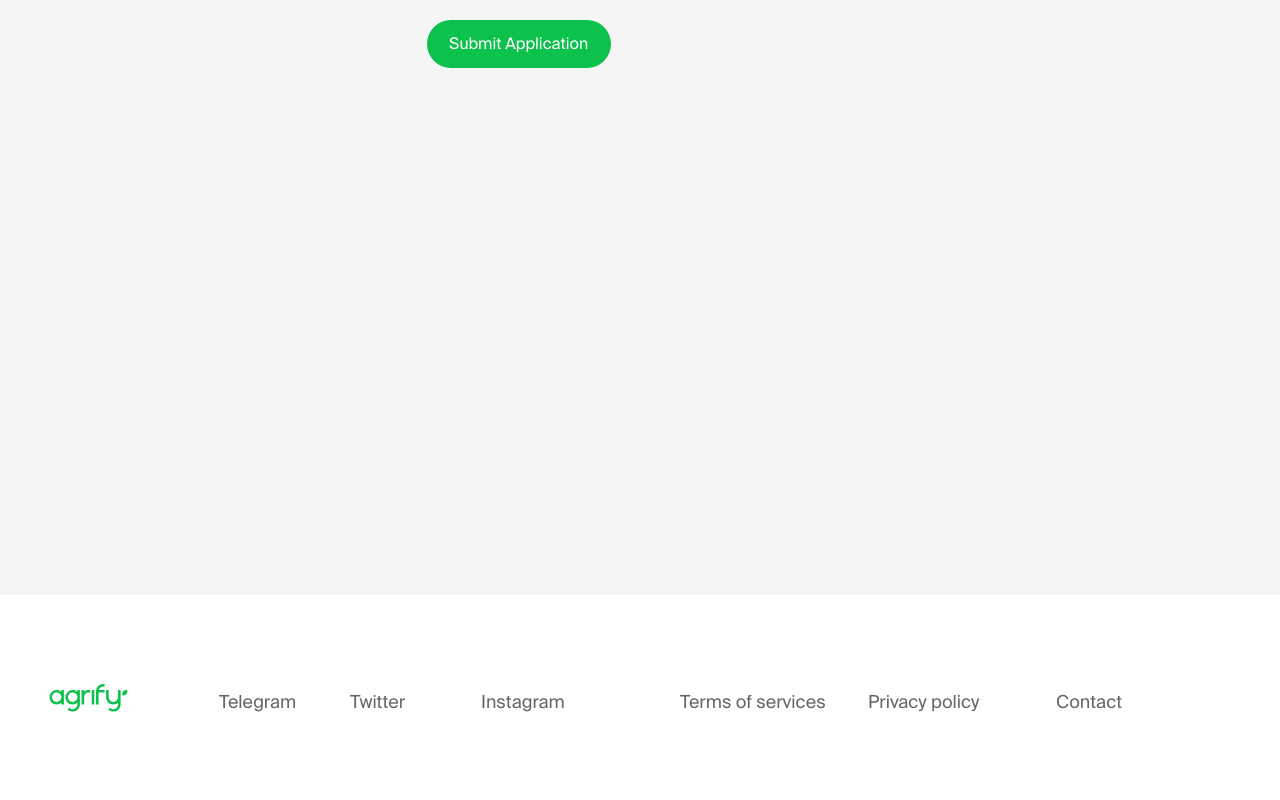
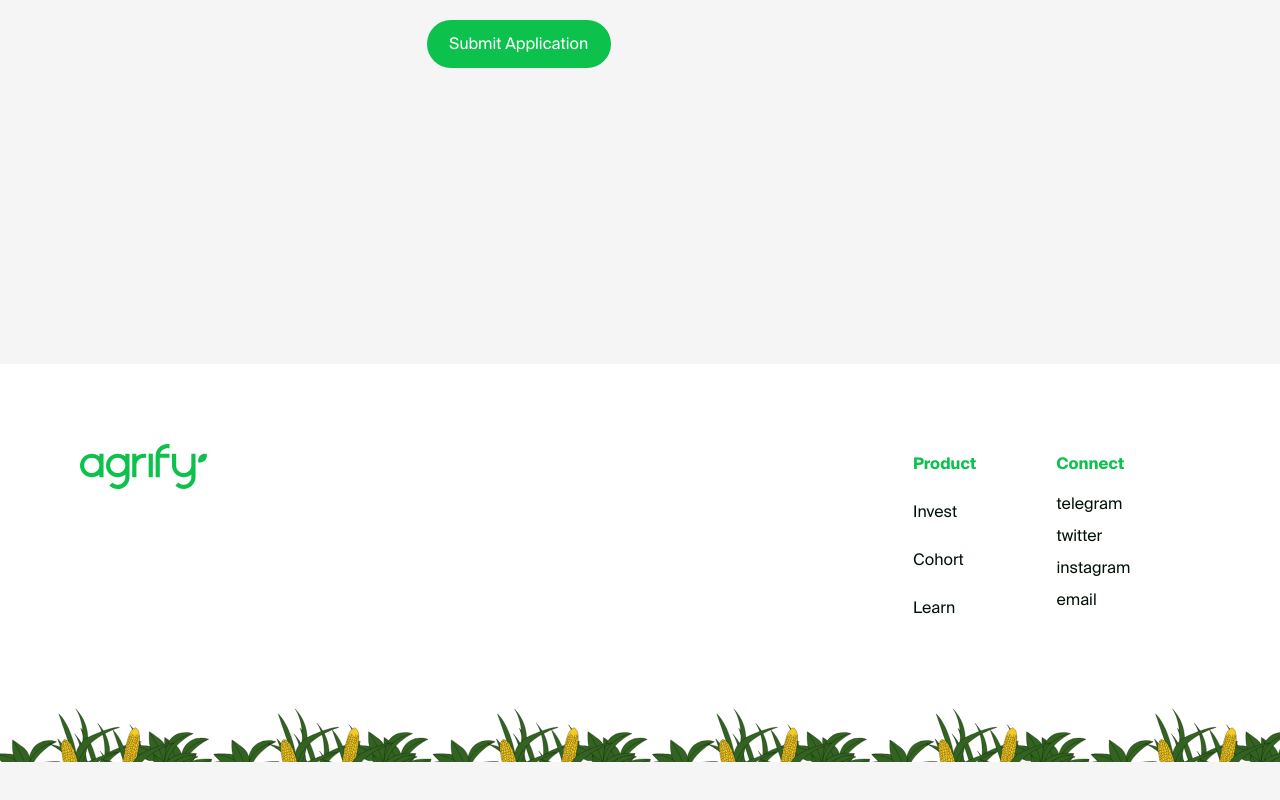
Before and after one commit to Agrify-Protocol/Agrify-Landing, a Next.js app: page /cohort in a window 1280 px wide. Shown: the part 1890-2690 px from the top of the page. After the commit the page ends 2652 px from the top, so only its background shows below. Built offline with nearby package versions, Linux system fonts and the light colour scheme; what tw-elements would draw is missing.

Commit message:
footer fix

```diff
--- a/components/footer.jsx
+++ b/components/footer.jsx
@@ -4,7 +4,7 @@ import Link from "next/link";
 const Footer = () => {
   return (
     <>
-      <div className=" flex flex-col lg:flex-row justify-between  bg-white mt-14 pl-[1rem] lg:p-[5rem] items-start gap-4 py-[4rem]">
+      <div className=" flex flex-col md:flex-row justify-between  bg-white mt-14 pl-[1rem] lg:p-[5rem] items-start gap-4 py-[4rem]">
         <Link href='/' className="cursor-pointer">
           <Image
             width={127}
@@ -15,7 +15,7 @@ const Footer = () => {
           />
         </Link>
 
-        <div className="flex flex-col lg:flex-row  w-[17.938rem] ">
+        <div className="flex flex-col md:flex-row  w-[17.938rem] ">
           <div className="flex flex-col gap-2">
             <h4 className="font-semibold py-2 text-[#0CC14C]">Product</h4>
             <a
--- a/pages/book-a-call.jsx
+++ b/pages/book-a-call.jsx
@@ -1,5 +1,6 @@
 import Image from "next/image";
 import Link from "next/link";
+import Footer from "../components/footer";
 import Navbar from "../components/navbar";
 
 const BookACall = () => {
@@ -41,7 +42,7 @@ const BookACall = () => {
           alt=""
         />
       </div>
-      <div className="mt-[5rem] bg-gray-100 flex flex-col justify-center items-center gap-[1.5rem]">
+      <div className="mt-[5rem] bg-gray-100 flex flex-col justify-center items-center gap-[1.5rem] pb-[10rem]">
         <h1 className=" font-medium text-2xl leading-[32px] text-center">
           next step ; book a call
         </h1>
@@ -60,7 +61,7 @@ const BookACall = () => {
         </Link>
       </div>
 
-      <div
+      {/* <div
         className={`flex flex-col md:flex-row lg:justify-between items-start xl:items-center mt-[17.938rem] px-[3rem] pb-[5.563rem]  bg-white pt-[5.563rem] `}
       >
         <div className="mr-[5rem] flex flex-col xl:flex-row gap-3 items-start xl:items-center">
@@ -96,7 +97,9 @@ const BookACall = () => {
             Contact
           </a>
         </div>
-      </div>
+      </div> */}
+
+      <Footer  />
     </div>
   );
 };
--- a/pages/cohort.jsx
+++ b/pages/cohort.jsx
@@ -46,7 +46,7 @@ const Cohort = () => {
       </div>
       <CohortForm />
 
-      <div
+      {/* <div
         className={`flex flex-col md:flex-row lg:justify-between items-start xl:items-center mt-[17.938rem] px-[3rem] pb-[5.563rem]  bg-white pt-[5.563rem] `}
       >
         <div className="mr-[5rem] flex flex-col xl:flex-row gap-3 items-start xl:items-center">
@@ -82,7 +82,9 @@ const Cohort = () => {
             Contact
           </a>
         </div>
-      </div>
+      </div> */}
+
+      <Footer />
 
     </div>
   );
```
